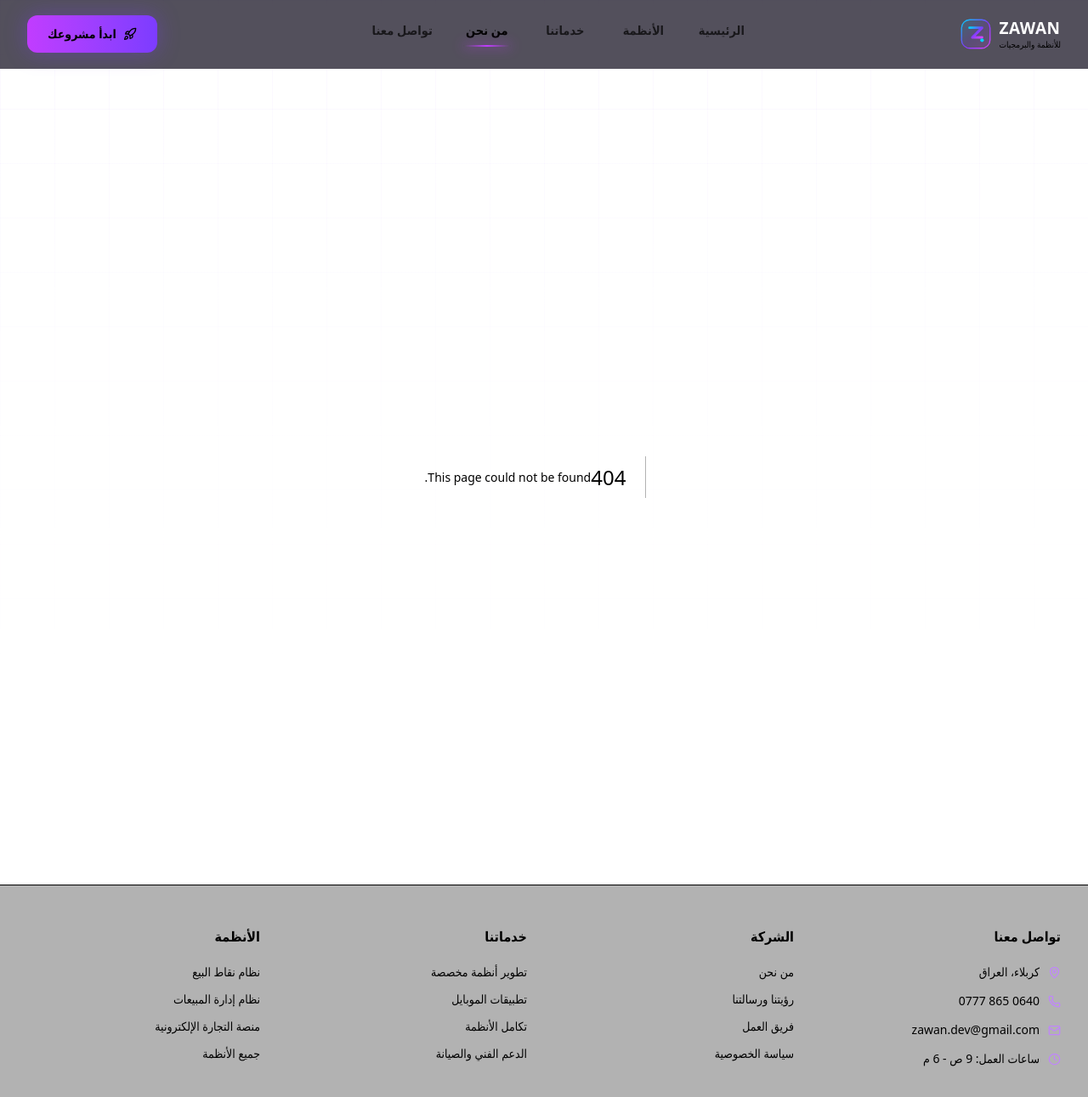
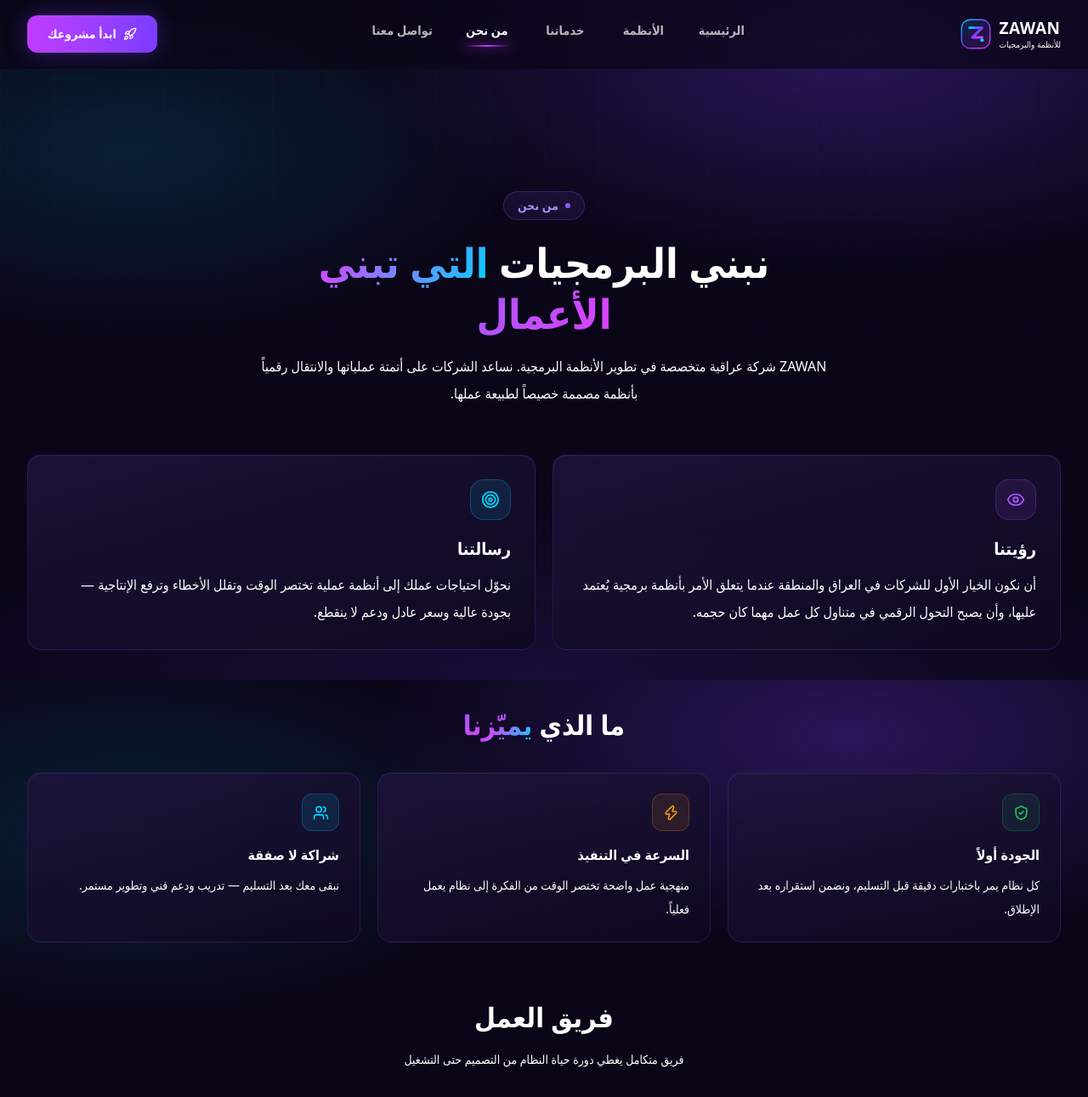
Before and after one commit to saffi277/web-market, a Next.js app in the folder web/: page /about in a window 1280 px wide. Before the commit this address had no page. Shown: the top 1291 px of the page at 85% size. Built offline with nearby package versions, Linux system fonts and the light colour scheme.

Commit message:
Add about page and skeleton loading state for the demo

```diff
--- /dev/null
+++ b/web/src/app/about/page.tsx
@@ -0,0 +1,114 @@
+import type { Metadata } from "next";
+import Link from "next/link";
+import { Target, Eye, Rocket, ShieldCheck, Users, Zap } from "lucide-react";
+
+export const metadata: Metadata = {
+  title: "من نحن",
+  description:
+    "ZAWAN للأنظمة والبرمجيات — فريق عراقي يبني أنظمة برمجية متقدمة تساعد الشركات على النمو والتحول الرقمي.",
+};
+
+const values = [
+  { Icon: ShieldCheck, title: "الجودة أولاً", desc: "كل نظام يمر باختبارات دقيقة قبل التسليم، ونضمن استقراره بعد الإطلاق.", color: "#22c55e" },
+  { Icon: Zap, title: "السرعة في التنفيذ", desc: "منهجية عمل واضحة تختصر الوقت من الفكرة إلى نظام يعمل فعلياً.", color: "#f59e0b" },
+  { Icon: Users, title: "شراكة لا صفقة", desc: "نبقى معك بعد التسليم — تدريب ودعم فني وتطوير مستمر.", color: "#00d4ff" },
+];
+
+const team = [
+  { role: "تطوير الواجهات", count: "Frontend", desc: "واجهات سريعة ومتجاوبة بتجربة استخدام عصرية" },
+  { role: "هندسة الخوادم", count: "Backend", desc: "أنظمة خلفية قوية وآمنة تتحمل النمو" },
+  { role: "تصميم المنتج", count: "Design", desc: "تصميم يعبّر عن هوية عملك ويسهّل الاستخدام" },
+  { role: "الدعم والتشغيل", count: "DevOps", desc: "نشر ومراقبة وصيانة على مدار الساعة" },
+];
+
+export default function AboutPage() {
+  return (
+    <main className="mx-auto max-w-7xl px-4 py-12 sm:px-6 lg:px-8 lg:py-16">
+      <header className="mx-auto max-w-2xl text-center">
+        <div className="mb-5 inline-flex items-center gap-2 rounded-full border border-[#8b5cf6]/25 bg-[#8b5cf6]/10 px-4 py-1.5 text-sm font-semibold text-[#a78bfa]">
+          <span className="h-1.5 w-1.5 rounded-full bg-[#8b5cf6]" />
+          من نحن
+        </div>
+        <h1 className="text-[clamp(1.8rem,5vw,3rem)] font-black leading-tight">
+          نبني البرمجيات <span className="text-gradient">التي تبني الأعمال</span>
+        </h1>
+        <p className="mt-4 leading-8 text-[--color-muted]">
+          ZAWAN شركة عراقية متخصصة في تطوير الأنظمة البرمجية. نساعد الشركات على أتمتة
+          عملياتها والانتقال رقمياً بأنظمة مصممة خصيصاً لطبيعة عملها.
+        </p>
+      </header>
+
+      {/* vision & mission */}
+      <section id="vision" className="mt-14 grid gap-5 lg:grid-cols-2">
+        {[
+          { Icon: Eye, title: "رؤيتنا", desc: "أن نكون الخيار الأول للشركات في العراق والمنطقة عندما يتعلق الأمر بأنظمة برمجية يُعتمد عليها، وأن يصبح التحول الرقمي في متناول كل عمل مهما كان حجمه.", color: "#a855f7" },
+          { Icon: Target, title: "رسالتنا", desc: "نحوّل احتياجات عملك إلى أنظمة عملية تختصر الوقت وتقلل الأخطاء وترفع الإنتاجية — بجودة عالية وسعر عادل ودعم لا ينقطع.", color: "#00d4ff" },
+        ].map(({ Icon, title, desc, color }) => (
+          <article key={title} className="panel rounded-2xl p-7">
+            <span
+              className="flex h-12 w-12 items-center justify-center rounded-2xl"
+              style={{ background: `${color}1a`, border: `1px solid ${color}3d` }}
+            >
+              <Icon size={22} style={{ color }} />
+            </span>
+            <h2 className="mt-5 text-xl font-bold">{title}</h2>
+            <p className="mt-3 leading-8 text-[--color-muted]">{desc}</p>
+          </article>
+        ))}
+      </section>
+
+      {/* values */}
+      <section className="mt-16">
+        <h2 className="text-center text-[clamp(1.3rem,3vw,2rem)] font-black">
+          ما الذي <span className="text-gradient">يميّزنا</span>
+        </h2>
+        <div className="mt-8 grid gap-5 md:grid-cols-3">
+          {values.map(({ Icon, title, desc, color }) => (
+            <article key={title} className="panel rounded-2xl p-6 transition-transform hover:-translate-y-1">
+              <span
+                className="flex h-11 w-11 items-center justify-center rounded-xl"
+                style={{ background: `${color}1a`, border: `1px solid ${color}3d` }}
+              >
+                <Icon size={19} style={{ color }} />
+              </span>
+              <h3 className="mt-4 font-bold">{title}</h3>
+              <p className="mt-2.5 text-sm leading-7 text-[--color-muted]">{desc}</p>
+            </article>
+          ))}
+        </div>
+      </section>
+
+      {/* team */}
+      <section id="team" className="mt-16">
+        <h2 className="text-center text-[clamp(1.3rem,3vw,2rem)] font-black">فريق العمل</h2>
+        <p className="mx-auto mt-3 max-w-xl text-center text-sm leading-7 text-[--color-muted]">
+          فريق متكامل يغطي دورة حياة النظام من التصميم حتى التشغيل
+        </p>
+        <div className="mt-8 grid gap-5 sm:grid-cols-2 lg:grid-cols-4">
+          {team.map((t) => (
+            <article key={t.role} className="panel rounded-2xl p-6 text-center">
+              <p className="text-xs font-bold uppercase tracking-widest text-[#c084fc]" dir="ltr">
+                {t.count}
+              </p>
+              <h3 className="mt-3 font-bold">{t.role}</h3>
+              <p className="mt-2.5 text-sm leading-7 text-[--color-muted]">{t.desc}</p>
+            </article>
+          ))}
+        </div>
+      </section>
+
+      {/* cta */}
+      <section className="panel mt-16 rounded-2xl p-8 text-center lg:p-12">
+        <h2 className="text-[clamp(1.3rem,3vw,2rem)] font-black">جاهز تبدأ مشروعك؟</h2>
+        <p className="mt-3 text-[--color-muted]">خلّينا نسمع فكرتك ونحوّلها لنظام يشتغل</p>
+        <Link
+          href="/contact"
+          className="mt-7 inline-flex items-center gap-2.5 rounded-xl bg-gradient-to-l from-[#7c3cff] to-[#c13cff] px-8 py-3.5 font-extrabold transition-transform hover:scale-[1.03]"
+        >
+          <Rocket size={18} />
+          تواصل معنا الآن
+        </Link>
+      </section>
+    </main>
+  );
+}
```
